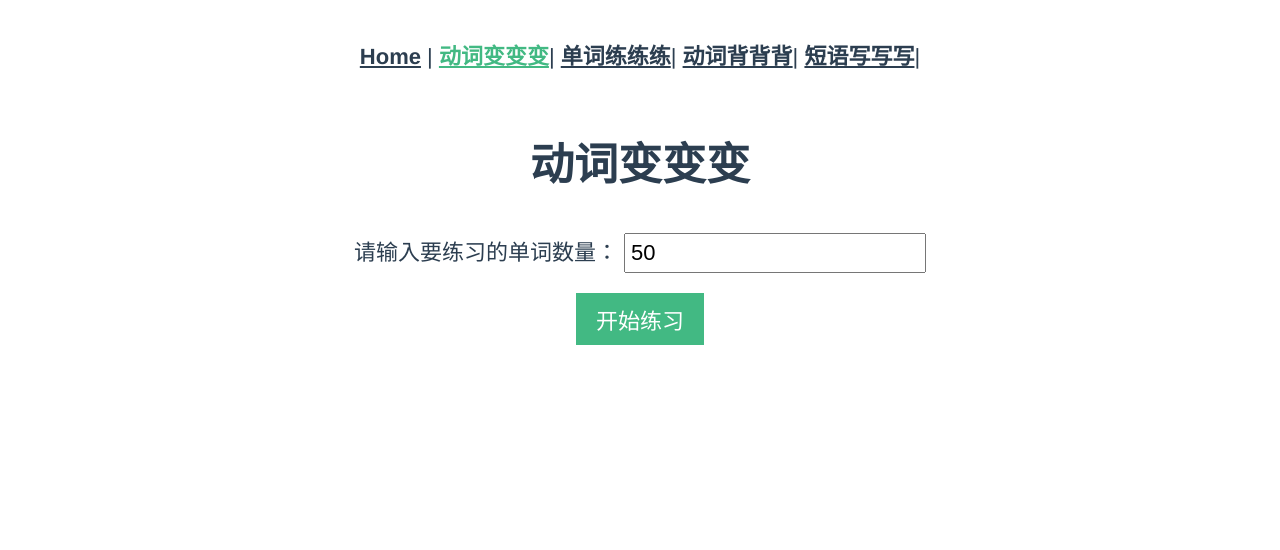
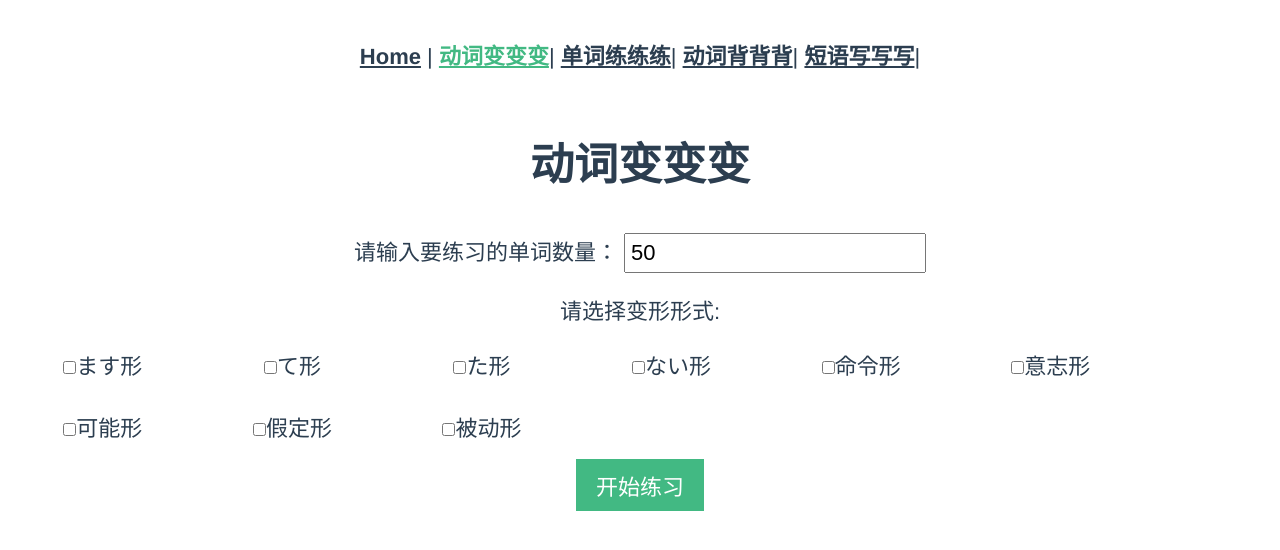
Before and after one commit to jianglaoshi/japanese-practice-app, a Vue app: page /VerbFormPractice in a window 1280 px wide. Shown: the top 550 px of the page. Built offline with nearby package versions, Linux system fonts and the light colour scheme.

Commit message:
变形可选

```diff
--- a/src/components/VerbFormPractice.vue
+++ b/src/components/VerbFormPractice.vue
@@ -34,13 +34,14 @@
 <script>
 import Verb from '../Verb';
 
-const forms = ["masu", "te", "ta", "nai", "imperative", "volitional", "potential", "conditional", "Passivity"];
+//const forms = ["masu", "te", "ta", "nai", "imperative", "volitional", "potential", "conditional", "Passivity"];
 
 export default {
     name: 'VerbFormPractice',
     props: {
         verbs: Array,
         practiceCount: Number,
+        selectedForms: Array,
     },
     data() {
         return {
@@ -50,6 +51,7 @@ export default {
             answer: '',
             errorMessage: '',
             results: [],
+            testForms: [],
         };
     },
     watch: {
@@ -65,21 +67,26 @@ export default {
             if (this.verbs.length > 0 && this.practiceCount > 0) {
                 const exercises = [];
 
+                console.log(this.selectedForms)
+
+                for (let i = 0; i < this.practiceCount; i++) {
+                    this.testForms.push(this.selectedForms[Math.floor(Math.random() * this.selectedForms.length)]);
+                }
                 const verbForms = new Map();
-                forms.forEach(form => verbForms.set(form, []));
+                this.testForms.forEach(form => verbForms.set(form, []));
 
                 // 根据动词类型和变形类型分组
                 this.verbs.forEach(verbData => {
                     const verb = new Verb(verbData.plainForm, verbData.type);
-                    forms.forEach(form => {
+                    this.testForms.forEach(form => {
                         verbForms.get(form).push({ verb, form });
                     });
                 });
-                console.log(forms);
+                // console.log(forms);
                 // 随机选择练习题目
-                forms.forEach(form => {
+                this.testForms.forEach(form => {
                     const formsArray = verbForms.get(form);
-                    for (let i = 0; i < Math.min(this.practiceCount / 8, formsArray.length); i++) {
+                    for (let i = 0; i < Math.min(this.practiceCount / this.testForms.length, formsArray.length); i++) {
                         const randomIndex = Math.floor(Math.random() * formsArray.length);
                         exercises.push(formsArray[randomIndex]);
                         formsArray.splice(randomIndex, 1);
@@ -87,7 +94,7 @@ export default {
                 });
 
                 this.currentPractice = exercises;
-                console.log(this.currentPractice);
+                // console.log(this.currentPractice);
                 // 打乱题目顺序
                 this.currentPractice = this.currentPractice.sort(() => Math.random() - 0.5);
                 this.currentPractice = this.currentPractice.slice(0, this.practiceCount);
--- a/src/views/AboutView.vue
+++ b/src/views/AboutView.vue
@@ -6,10 +6,24 @@
         请输入要练习的单词数量：
         <input type="number" v-model.number="practiceCount" />
       </label>
+      <div>
+        <label>请选择变形形式:</label>
+        <div class="checkbox-container">
+          <label><input type="checkbox" value="masu" v-model="selectedForms" />ます形</label>
+          <label><input type="checkbox" value="te" v-model="selectedForms" />て形</label>
+          <label><input type="checkbox" value="ta" v-model="selectedForms" />た形</label>
+          <label><input type="checkbox" value="nai" v-model="selectedForms" />ない形</label>
+          <label><input type="checkbox" value="imperative" v-model="selectedForms" />命令形</label>
+          <label><input type="checkbox" value="volitional" v-model="selectedForms" />意志形</label>
+          <label><input type="checkbox" value="potential" v-model="selectedForms" />可能形</label>
+          <label><input type="checkbox" value="conditional" v-model="selectedForms" />假定形</label>
+          <label><input type="checkbox" value="Passivity" v-model="selectedForms" />被动形</label>
+        </div>
+      </div>
       <button @click="startPractice" :disabled="practiceCount < 1">开始练习</button>
     </div>
     <VerbFormPractice v-if="verbs.length > 0 && practiceStarted" :verbs="verbs" :practiceCount="practiceCount"
-      @restart="restartPractice" />
+      :selectedForms="selectedForms" @restart="restartPractice" />
   </div>
 </template>
 
@@ -26,6 +40,7 @@ export default {
       verbs: [],
       practiceCount: 50,
       practiceStarted: false,
+      selectedForms: []
     };
   },
   created() {
@@ -41,6 +56,11 @@ export default {
   },
   methods: {
     startPractice() {
+      console.log(this.selectedForms)
+      if (this.practiceCount <= 0 || this.selectedForms.length === 0) {
+        alert('请输入有效的练习数量并选择至少一种变形形式');
+        return;
+      }
       if (this.practiceCount > 0) {
         this.practiceStarted = true;
       }
@@ -52,3 +72,17 @@ export default {
   },
 };
 </script>
+
+<style>
+.checkbox-container {
+  display: flex;
+  flex-wrap: wrap;
+}
+
+.checkbox-container label {
+  width: 15%;
+  /* 每行4个 */
+  box-sizing: border-box;
+  padding: 3px;
+}
+</style>
```
